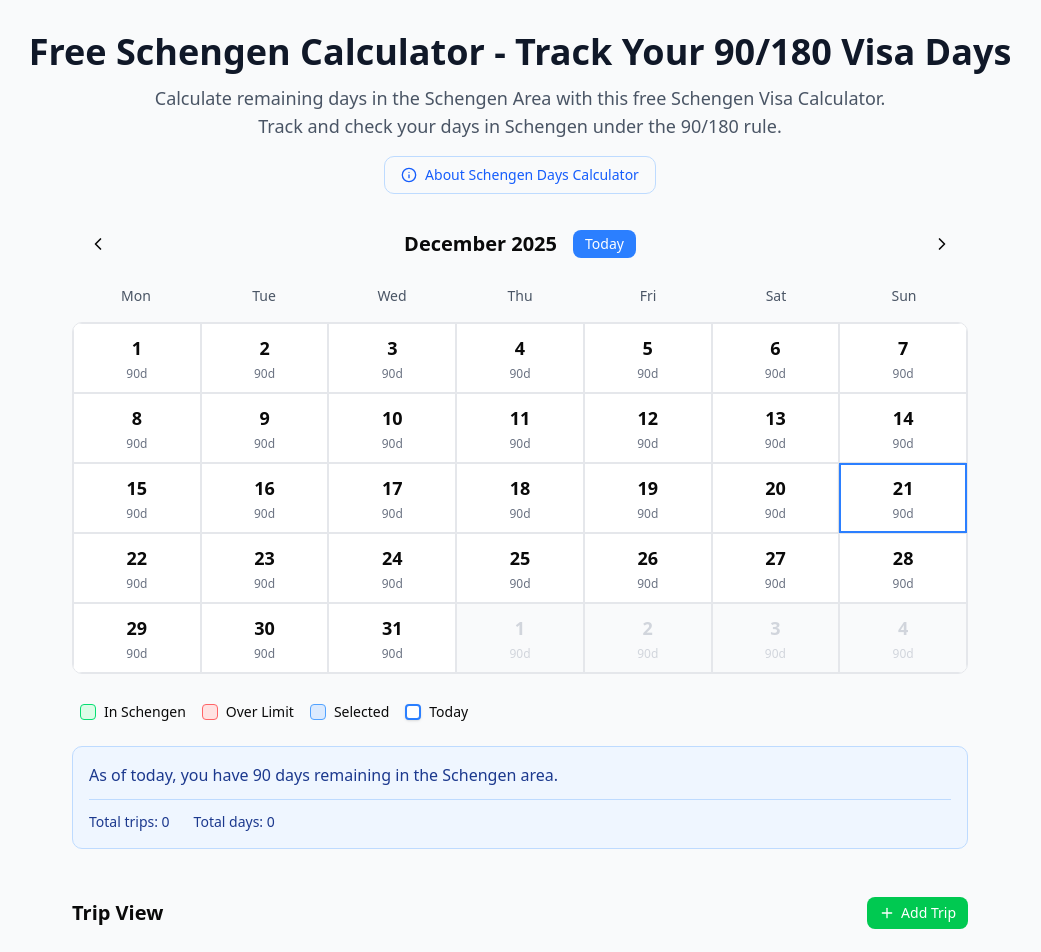
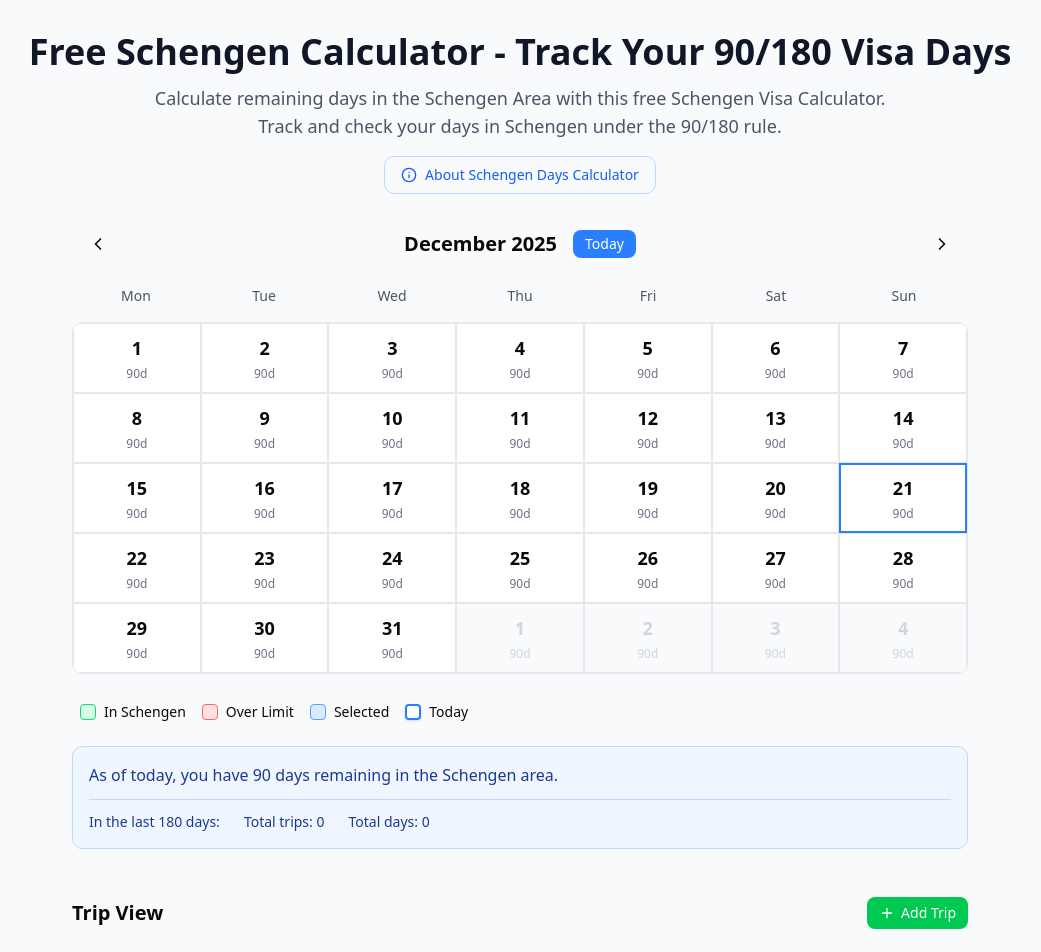
Before and after one commit to pjrobertson/schengen-calculator, a React (Vite) app: page / in a window 1280 px wide. Shown: the top 952 px of the page, without its empty margins (120-1161 px from the left). Built offline with nearby package versions, Linux system fonts and the light colour scheme.

Commit message:
Small tweaks
Start day of week on a Monday
Show only trips in last 180 days in summary

```diff
--- a/src/components/Calendar.tsx
+++ b/src/components/Calendar.tsx
@@ -267,8 +267,7 @@
         currentTrip={todayStatus.currentTrip}
         remainingAfterTrip={todayStatus.remainingAfterTrip}
         resetDate={todayStatus.resetDate}
-        totalTrips={trips.length}
-        totalDays={trips.reduce((sum, trip) => sum + trip.days, 0)}
+        trips={trips}
       />
 
       {/* Trip Details Dialog */}
--- a/src/components/CalendarStatusInfo.tsx
+++ b/src/components/CalendarStatusInfo.tsx
@@ -1,4 +1,4 @@
-import { format, parseISO } from 'date-fns';
+import { format, parseISO, startOfDay, subDays, eachDayOfInterval } from 'date-fns';
 import type { Trip } from '@/lib/storage/types';
 
 interface CalendarStatusInfoProps {
@@ -6,8 +6,7 @@
   currentTrip: Trip | null;
   remainingAfterTrip: number | null;
   resetDate: Date | null;
-  totalTrips: number;
-  totalDays: number;
+  trips: Trip[];
 }
 
 export function CalendarStatusInfo({
@@ -15,9 +14,32 @@
   currentTrip,
   remainingAfterTrip,
   resetDate,
-  totalTrips,
-  totalDays,
+  trips,
 }: CalendarStatusInfoProps) {
+  // Compute totals for the last 180 days (including today)
+  const today = startOfDay(new Date());
+  const windowStart = subDays(today, 179);
+  const windowEnd = today;
+
+  let tripsInWindow = 0;
+  const dayKeys = new Set<string>();
+
+  trips.forEach((trip) => {
+    const tripStart = startOfDay(parseISO(trip.startDate));
+    const tripEnd = startOfDay(parseISO(trip.endDate));
+
+    const overlapStart = new Date(Math.max(tripStart.getTime(), windowStart.getTime()));
+    const overlapEnd = new Date(Math.min(tripEnd.getTime(), windowEnd.getTime()));
+
+    if (overlapStart.getTime() <= overlapEnd.getTime()) {
+      tripsInWindow += 1;
+      const days = eachDayOfInterval({ start: overlapStart, end: overlapEnd });
+      days.forEach((d) => dayKeys.add(format(d, 'yyyy-MM-dd')));
+    }
+  });
+
+  const daysInWindow = dayKeys.size;
+
   return (
     <div className="mt-6 p-4 bg-blue-50 border border-blue-200 rounded-lg">
       <div className="space-y-2">
@@ -39,14 +61,11 @@
           </p>
         )}
 
-        {/* Trip Summary */}
-        <div className="flex gap-6 mt-3 pt-3 border-t border-blue-200">
-          <div className="text-sm font-medium text-blue-900">
-            Total trips: {totalTrips}
-          </div>
-          <div className="text-sm font-medium text-blue-900">
-            Total days: {totalDays}
-          </div>
+        {/* Trip Summary (last 180 days) */}
+        <div className="flex gap-6 mt-3 pt-3 border-t border-blue-200 items-center">
+          <div className="text-sm font-medium text-blue-900">In the last 180 days:</div>
+          <div className="text-sm font-medium text-blue-900">Total trips: {tripsInWindow}</div>
+          <div className="text-sm font-medium text-blue-900">Total days: {daysInWindow}</div>
         </div>
       </div>
     </div>
--- a/src/components/ui/calendar.tsx
+++ b/src/components/ui/calendar.tsx
@@ -42,6 +42,7 @@
           date.toLocaleString("default", { month: "short" }),
         ...formatters,
       }}
+      weekStartsOn={1}
       classNames={{
         root: cn("w-fit", defaultClassNames.root),
         months: cn(
```
